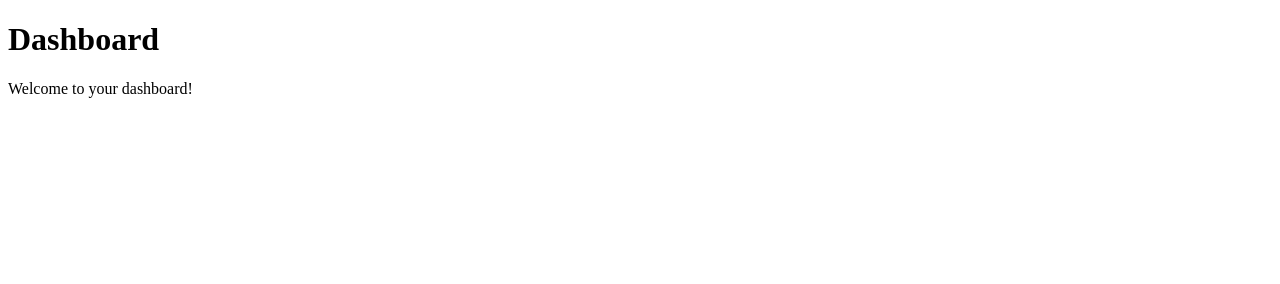
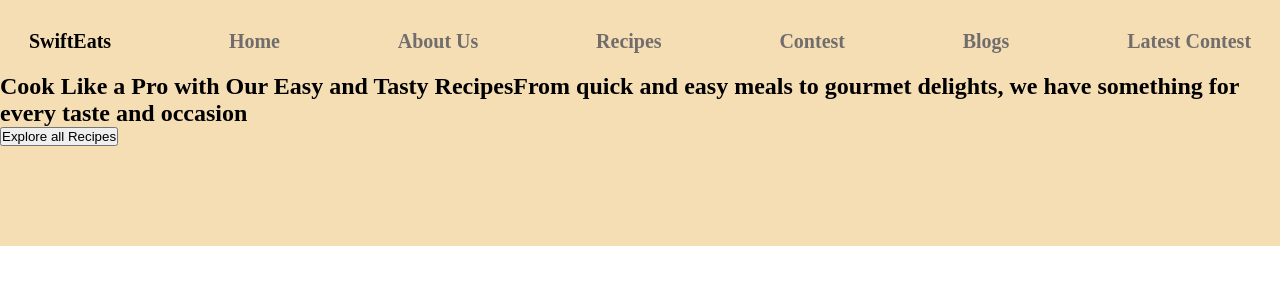
Before and after one commit to ini-ezekiel/SwiftEats, a plain HTML site: page pages/dashboard.html in a window 1280 px wide. Drawn offline with Linux system fonts and the light colour scheme.

Commit message:
Updated dashboard.html

```diff
--- a/pages/dashboard.html
+++ b/pages/dashboard.html
@@ -3,10 +3,30 @@
   <head>
     <meta charset="UTF-8">
     <meta name="viewport" content="width=device-width, initial-scale=1.0">
-  <title>Document</title>
+    <title>dashboard</title>
+    <link rel="stylesheet" href="/templates/dashboard.css">
   </head>
   <body>
-  <h1>Dashboard</h1>
-  <p>Welcome to your dashboard!</p>
+    <div class="container">
+      <header class="nav-bar">
+        <div class="nav">Swift<span>Eats</span></div>
+        <div class="nav"><a href>Home</a></div>
+        <div class="nav"><a href="#">About Us</a></div>
+        <div class="nav"><a href="#">Recipes</a></div>
+        <div class="nav"><a href="#">Contest</a></div>
+        <div class="nav"><a href="#">Blogs</a></div>
+        <div class="nav lacont"><a href="#">Latest Contest</a></div>
+      </header>
+      <section>
+        <h2>Cook Like a Pro with Our <span> Easy</span> and <span>Tasty</span>
+          Recipes<span>From quick and easy meals to gourmet delights, we have
+            something for every taste and occasion</span></h2>
+        <button type="button">Explore all Recipes</button>
+      </section>
+    </div>
+
+    <main></main>
+
+    <footer></footer>
   </body>
 </html>
--- /dev/null
+++ b/templates/dashboard.css
@@ -0,0 +1,36 @@
+* {
+  padding: 0;
+  margin: 0;
+  box-sizing: border-box;
+}
+
+body {
+  display: flex;
+  flex-direction: column;
+}
+
+.container {
+  background: wheat;
+  padding-top: 0;
+  padding-bottom: 100px;
+}
+
+
+.nav-bar {
+  display: flex;
+  flex-direction: row;
+  justify-content: space-around;
+  gap: 100px;
+  text-align: center;
+  margin-top: 10px;
+  padding: 20px;
+  font-size: 20px;
+  font-weight: bold;
+  font-family: 'Times New Roman', Times, serif;
+  position: sticky;
+}
+
+.nav-bar a {
+  text-decoration: none;
+  color: #726d6d;
+}
```
Lines whose indentation alone changed are shown as unchanged.
